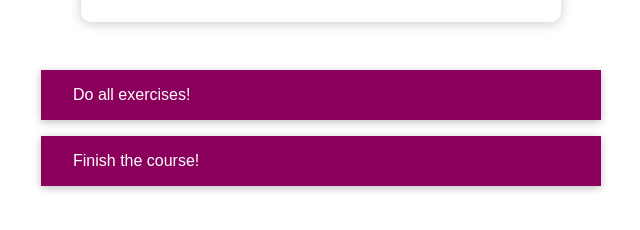
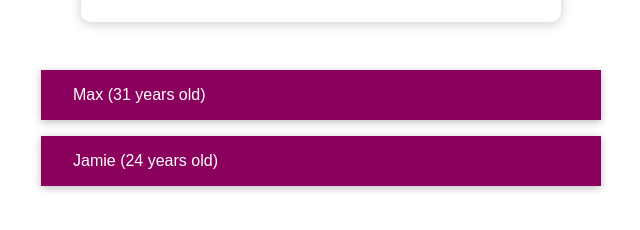
Before and after one commit to mgsrevolver/debugging-lesson, a React (Create React App) app: page / in a window 1280 px wide. Shown: the part 220-450 px from the top of the page, without its empty margins (319-959 px from the left). Built offline with nearby package versions, Linux system fonts and the light colour scheme.

Commit message:
fixed default display and added age variables

```diff
--- a/src/App.js
+++ b/src/App.js
@@ -1,13 +1,13 @@
 import React, { useState } from 'react'
 
-import CourseGoalList from './components/Users/UserList/UserList'
-import CourseInput from './components/Users/UserInput/UserInput'
+import UserList from './components/Users/UserList/UserList'
+import UserInput from './components/Users/UserInput/UserInput'
 import './App.css'
 
 const App = () => {
   const [courseGoals, setCourseGoals] = useState([
-    { text: 'Do all exercises!', id: 'g1' },
-    { text: 'Finish the course!', id: 'g2' },
+    { text: 'Max', age: 31, id: 'g1' },
+    { text: 'Jamie', age: 24, id: 'g2' },
   ])
 
   const addGoalHandler = (enteredText) => {
@@ -30,15 +30,13 @@ const App = () => {
   )
 
   if (courseGoals.length > 0) {
-    content = (
-      <CourseGoalList items={courseGoals} onDeleteItem={deleteItemHandler} />
-    )
+    content = <UserList items={courseGoals} onDeleteItem={deleteItemHandler} />
   }
 
   return (
     <div>
       <section id="goal-form">
-        <CourseInput onAddGoal={addGoalHandler} />
+        <UserInput onAddGoal={addGoalHandler} />
       </section>
       <section id="goals">{content}</section>
     </div>
--- a/src/components/Users/UserInput/UserInput.js
+++ b/src/components/Users/UserInput/UserInput.js
@@ -4,23 +4,32 @@ import Button from '../../UI/Button/Button'
 import styles from './UserInput.module.css'
 
 const UserInput = (props) => {
-  const [enteredValue, setEnteredValue] = useState('')
+  const [enteredName, setEnteredName] = useState('')
+  const [enteredAge, setEnteredAge] = useState('')
   const [isValid, setIsValid] = useState(true)
 
-  const userInputChangeHandler = (event) => {
+  const nameInputChangeHandler = (event) => {
     if (event.target.value.trim().length > 0) {
       setIsValid(true)
     }
-    setEnteredValue(event.target.value)
+    setEnteredName(event.target.value)
+  }
+
+  const ageInputChangeHandler = (event) => {
+    if (event.target.value.trim().length > 0) {
+      setIsValid(true)
+    }
+    setEnteredAge(event.target.value)
   }
 
   const formSubmitHandler = (event) => {
     event.preventDefault()
-    if (enteredValue.trim().length === 0) {
+    if (enteredName.trim().length === 0) {
       setIsValid(false)
       return
     }
-    props.onAddGoal(enteredValue)
+    props.onAddGoal(enteredName)
+    props.onAddGoal(enteredAge)
   }
 
   return (
@@ -29,8 +38,8 @@ const UserInput = (props) => {
         className={`${styles['form-control']} ${!isValid && styles.invalid}`}
       >
         <label>Username</label>
-        <input type="text" name="username" onChange={userInputChangeHandler} />
-        <input type="int" name="age" onChange={userInputChangeHandler} />
+        <input type="text" name="username" onChange={nameInputChangeHandler} />
+        <input type="int" name="age" onChange={ageInputChangeHandler} />
       </div>
       <Button type="submit">Add User</Button>
     </form>
--- a/src/components/Users/UserItem/UserItem.css
+++ b/src/components/Users/UserItem/UserItem.css
@@ -1,4 +1,4 @@
-.goal-item {
+.user-item {
   margin: 1rem 0;
   background: #8b005d;
   box-shadow: 0 2px 8px rgba(0, 0, 0, 0.26);
--- a/src/components/Users/UserItem/UserItem.js
+++ b/src/components/Users/UserItem/UserItem.js
@@ -8,7 +8,7 @@ const UserItem = (props) => {
   }
 
   return (
-    <li className="goal-item" onClick={deleteHandler}>
+    <li className="user-item" onClick={deleteHandler}>
       {props.children}
     </li>
   )
--- a/src/components/Users/UserList/UserList.js
+++ b/src/components/Users/UserList/UserList.js
@@ -1,19 +1,15 @@
 import React from 'react'
 
-import CourseGoalItem from '../UserItem/UserItem'
+import UserItem from '../UserItem/UserItem'
 import './UserList.css'
 
 const UserList = (props) => {
   return (
     <ul className="goal-list">
-      {props.items.map((goal) => (
-        <CourseGoalItem
-          key={goal.id}
-          id={goal.id}
-          onDelete={props.onDeleteItem}
-        >
-          {goal.text}
-        </CourseGoalItem>
+      {props.items.map((user) => (
+        <UserItem key={user.id} id={user.id} onDelete={props.onDeleteItem}>
+          {user.text} ({user.age} years old)
+        </UserItem>
       ))}
     </ul>
   )
```
